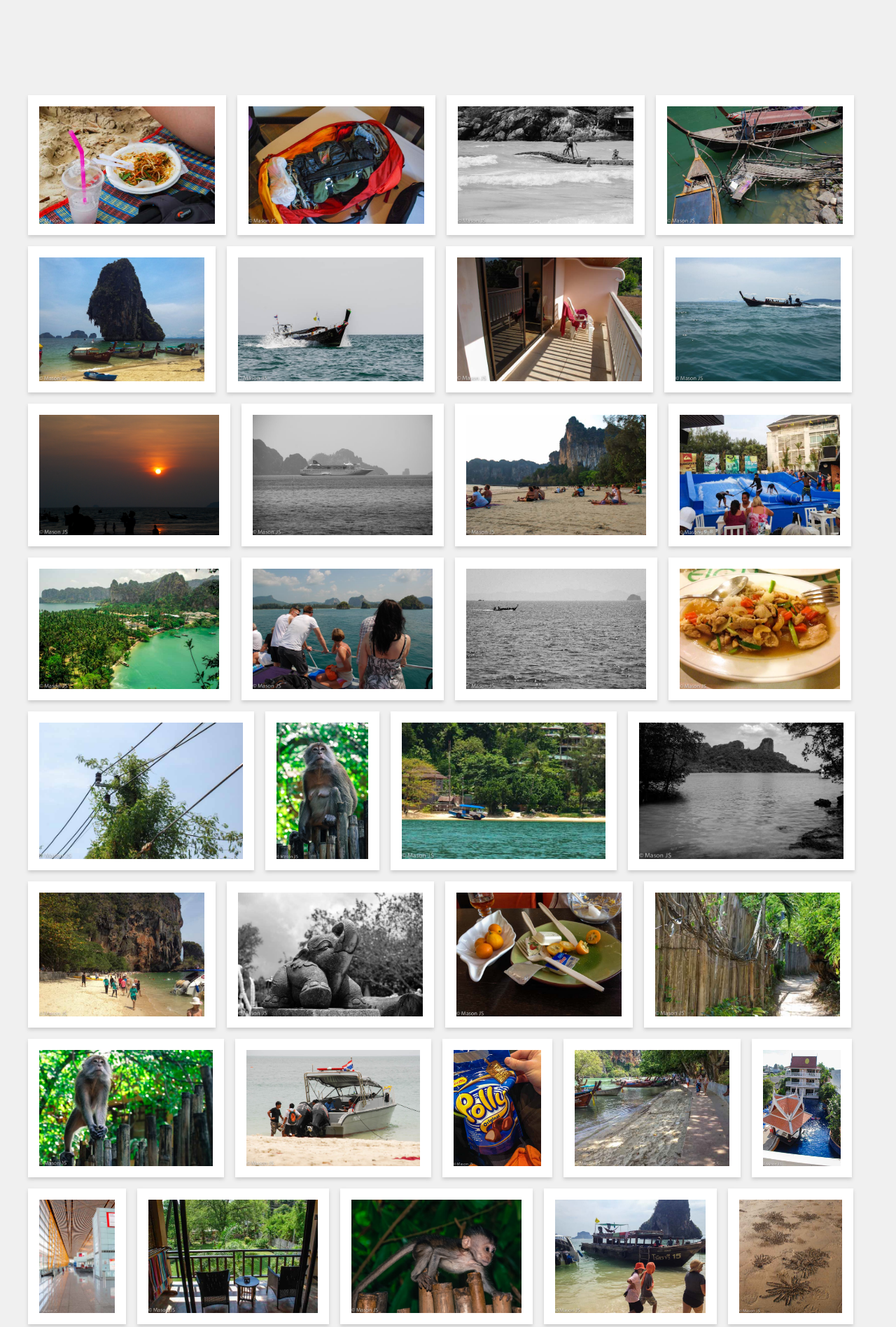
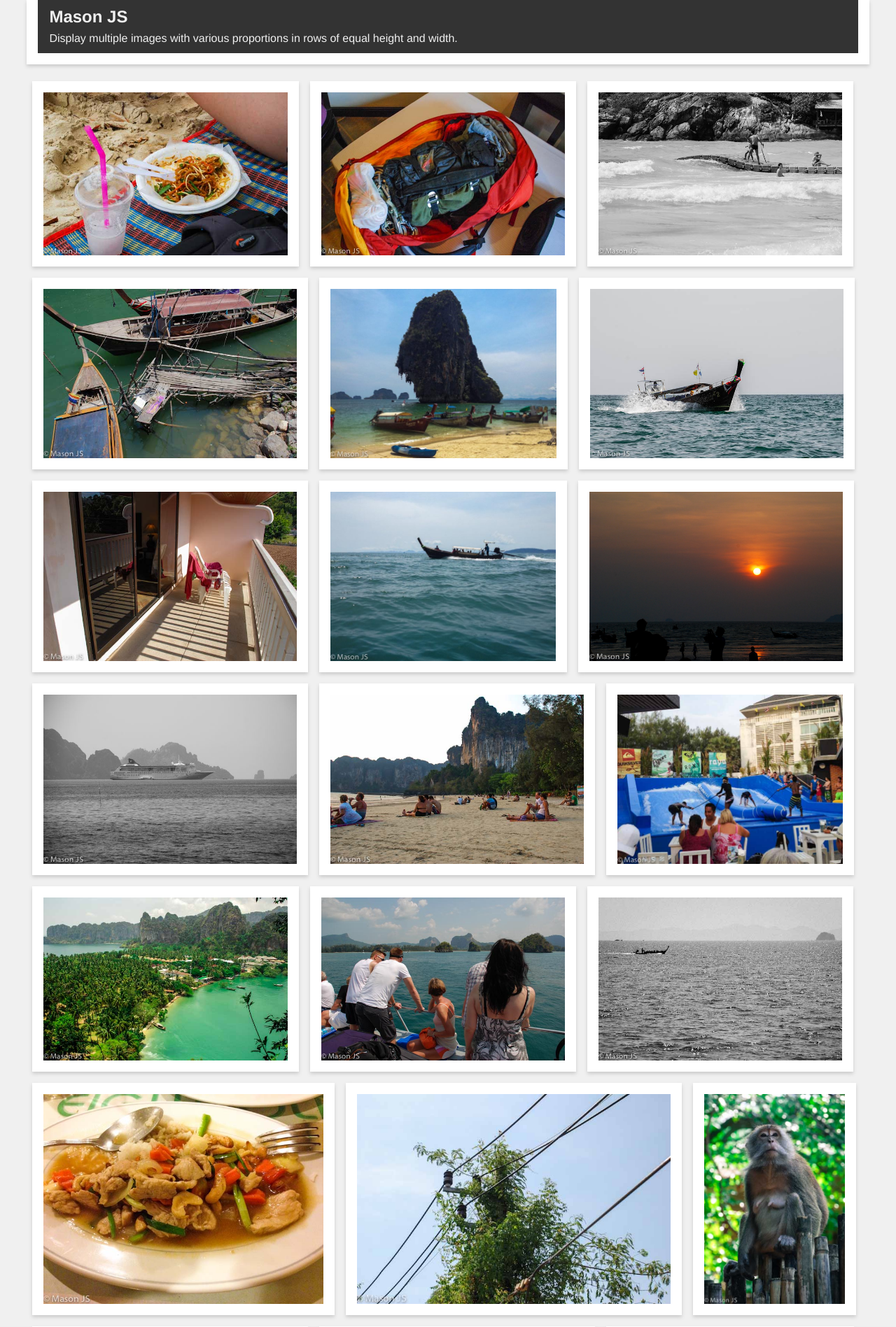
Before and after one commit to olofbjerke/Mason, a PHP site: page / in a window 1280 px wide. Shown: the top 1897 px of the page at 70% size. Run offline with PHP 8.4, Linux system fonts and the light colour scheme.

Commit message:
* Changed the indentation a bit and added a header. * Class name is added as in parameter to masonry function.

```diff
--- a/index.php
+++ b/index.php
@@ -2,40 +2,40 @@
 <html>
 <head>
 	<meta charset="utf-8">
-	<meta name="description" content="">
+	<meta name="description" content="Display multiple images with various proportions in rows of equal height and width.">
 	<meta name="viewport" content="width=device-width">
 	<link rel="stylesheet" href="styles/mason.css">
 	<title>Mason JS</title>
 </head>
 <body>
 	<header>
-		<div>
+		<section>
 			<hgroup>
 				<h1>Mason JS</h1>
 				<h2>Display multiple images with various proportions in rows of equal height and width.</h2>
 			</hgroup>
-		</div>
+		</section>
 	</header>
 
 	<section>
 		<article>
 			<div class="masonry">
-				<? if ($handle = opendir('img/album/thailand_2013/thumbs/')):
-					while (false !== ($entry = readdir($handle))):
-						if ($entry != "." && $entry != ".."): ?>
+				<? if ($handle = opendir('img/album/thailand_2013/thumbs/')): ?>
+					<? while (false !== ($entry = readdir($handle))): ?>
+						<? if ($entry != "." && $entry != ".."): ?>
 							<a href="img/album/thailand_2013/large/<?= $entry ?>">
 								<img src="img/album/thailand_2013/thumbs/<?= $entry ?>" class="brick" alt="">
 							</a>
-				<?
-				endif;
-				endwhile;
-					closedir($handle);
-				endif; ?>
+						<? endif; ?>
+					<? endwhile; ?>
+					<? closedir($handle); ?>
+				<? endif; ?>
 				<div style="clear:both"></div>
 			</div>
 		</article>
 	</section>
 	<div class="popup"></div>
+
 	<footer>
 		<script type="text/javascript" src="js/jquery-1.9.0.min.js"></script>
 		<script type="text/javascript" src="js/mason.js"></script>
--- a/js/mason.js
+++ b/js/mason.js
@@ -1,7 +1,3 @@
-jQuery(document).ready(function() {
-	$('.popup').hide();
-});
-
 function get_rand_color()
 {
 	var color = Math.floor(Math.random() * Math.pow(256, 3)).toString(16);
@@ -19,18 +15,18 @@ function masonry (className) {
 	var step			= 1;	// how many pixels the height is changed by
 	var diff			= 300;	// Images +- diff is added even if combined width is more than columnWidth
 	var border			= 50;	// Border + margin around an image
-	var columnWidth		= $('.masonry').width() - 20; // Width of the column
+	var columnWidth		= $(className).width() - 12; // Width of the column
 	var windowHeight	= $(window).height(); // Height of the viewport for standard size of the images
 
 	// This does not work in firefox by some reason
-	// var border			= 0 + (parseInt($('.masonry img:first').css('border-width'), 10) +
-	//	parseInt($('.masonry img:first').css('margin-left'), 10)) * 2;
+	// var border			= 0 + (parseInt($(classNameimg:first').css('border-width'), 10) +
+	//	parseInt($(classNameimg:first').css('margin-left'), 10)) * 2;
 
 	// Set the same height for every image
-	$(".masonry img").height(windowHeight / 4);
+	$(className + " img").height(windowHeight / 3);
 
 	// save all images in an array
-	$('.masonry img').each(function() {
+	$(className + " img").each(function() {
 		images.push($(this));
 	});
 
@@ -106,6 +102,9 @@ function fixate (row, targetWidth, step) {
 	}
 }
 
+jQuery(document).ready(function() {
+	$('.popup').hide();
+});
 
 jQuery(window).load(function() {
 
@@ -119,7 +118,6 @@ jQuery(window).load(function() {
 	$('.masonry img').click(function()
 	{
 		var alt = '';
-		// alert($(this).attr('alt'));
 		if($(this).attr('alt') !== "")
 			alt = '<div class="alttext">'+ $(this).attr('alt') +'</div>';
 		$('.popup').css('height', ($(window).height() - 60));
@@ -128,7 +126,6 @@ jQuery(window).load(function() {
 		$(this).addClass('active');
 
 		$('.popup img').load(function() {
-
 
 			if($('.popup img').width() > $(window).width())
 			{
--- a/styles/mason.css
+++ b/styles/mason.css
@@ -6,8 +6,17 @@ body {
 	background-size: 150% auto;
 }
 
-header hgroup {
-	text-indent: -9999px;
+h1, h2 {
+	color: #f0f0f0;
+	padding: 0;
+	margin: 0;
+	line-height: 0.7em;
+}
+
+h2 {
+	font-weight: normal;
+	margin-top: 1em;
+	font-size: 1em;
 }
 
 article img {
@@ -22,9 +31,20 @@ article img {
 }
 
 section {
-	width: 95%;
-	max-width: 1400px;
+	width: 94%;
 	margin: 0 auto;
+	font-size: 1em;
+	box-sizing: border-box;
+}
+
+header section {
+	background: #333;
+	padding: 1em;
+	margin-bottom: 1em;
+	font-size: 1em;
+	border: 1em solid #fff;
+	border-top-width: 0;
+	box-shadow: 0 3px 5px #ccc;
 }
 
 article {
```
